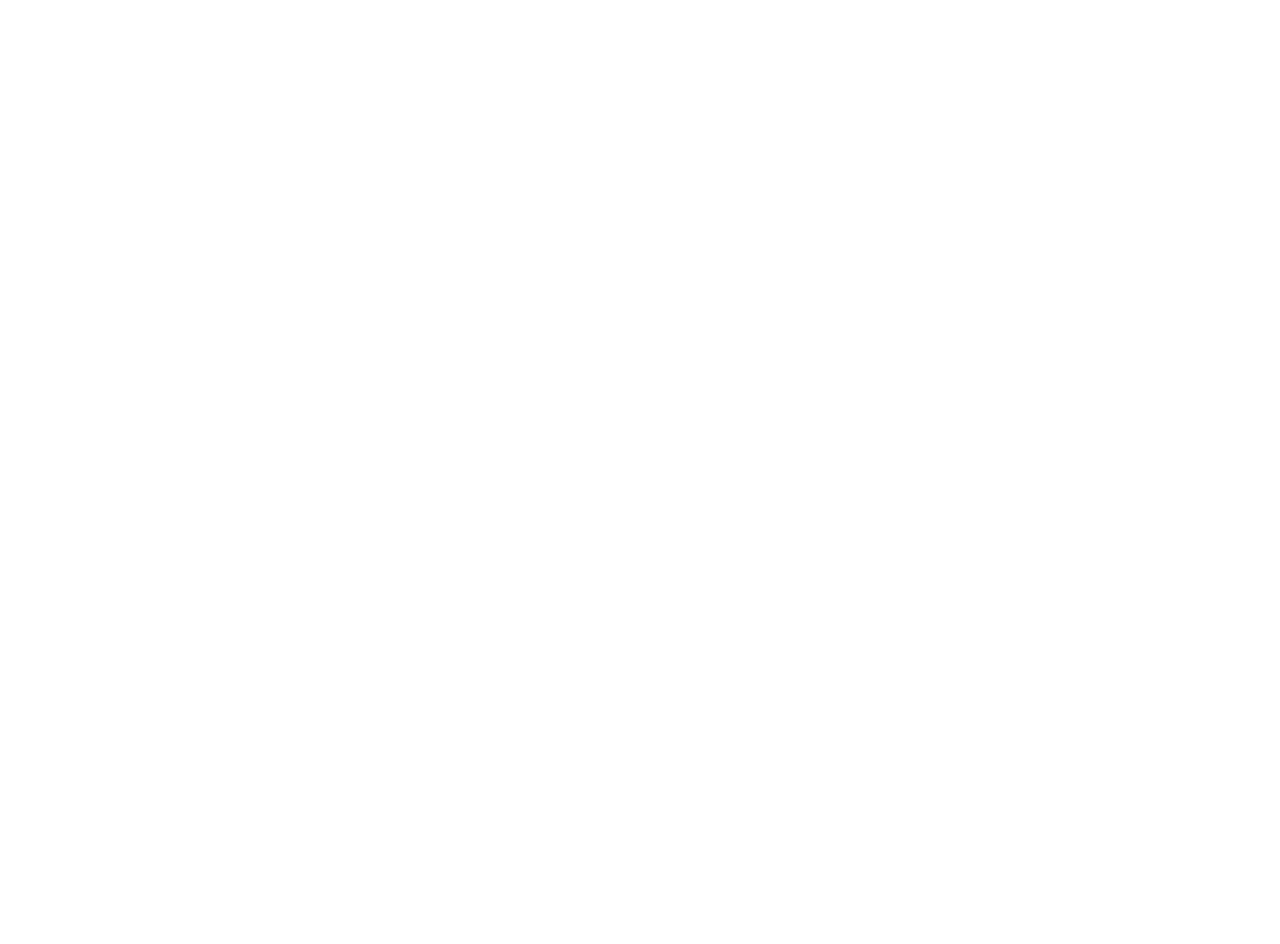
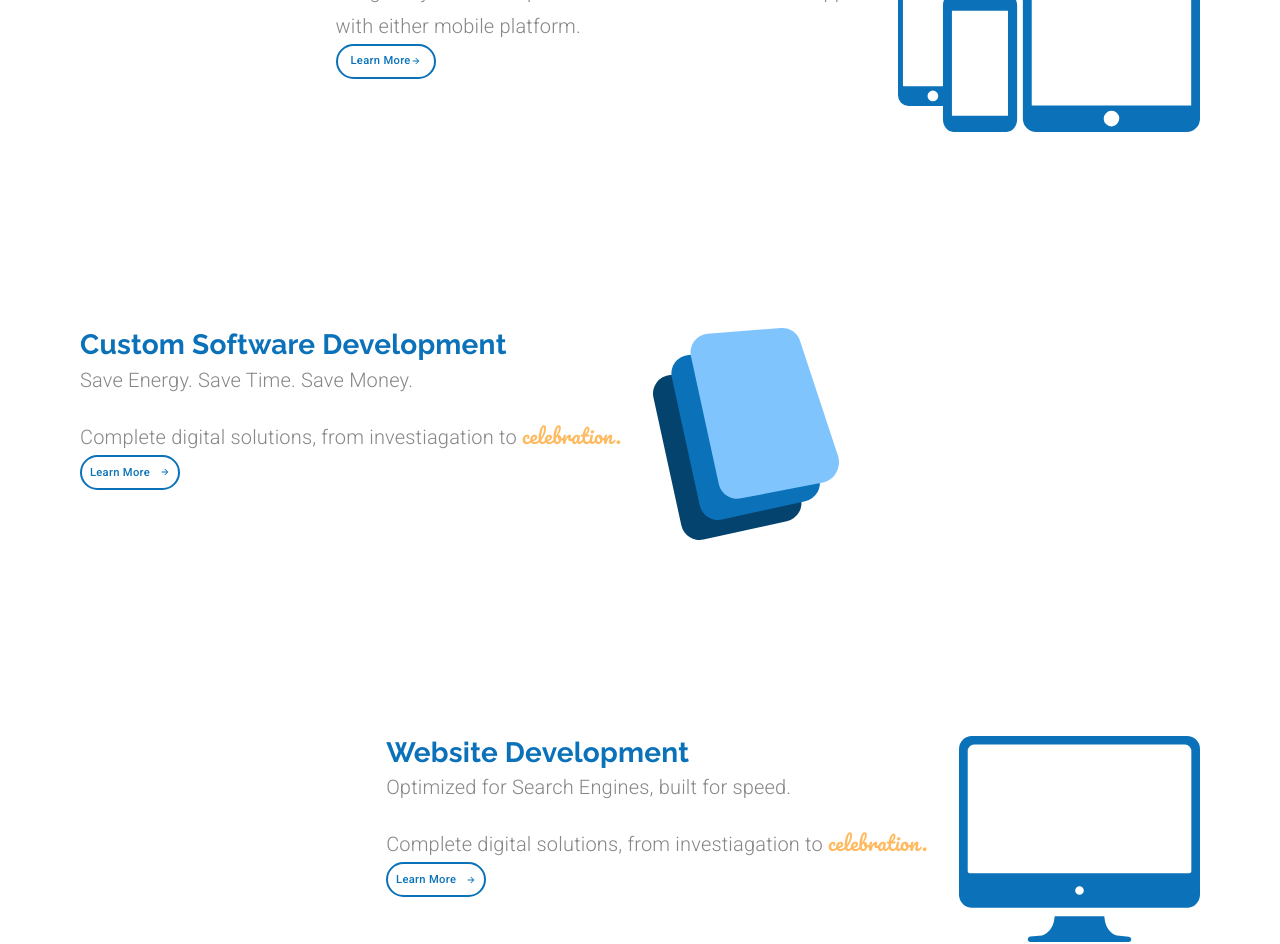
Before and after one commit to jeromeski/aceevolution, a React (Create React App) app: page /services in a window 1280 px wide. Shown: the part 420-1364 px from the top of the page. Before the commit the page ends 800 px from the top, so only its background shows below. Built offline with nearby package versions, Linux system fonts and the light colour scheme.

Commit message:
Service Page Setup

```diff
--- a/src/components/App.js
+++ b/src/components/App.js
@@ -5,6 +5,7 @@
 import { ThemeProvider } from '@material-ui/styles';
 import theme from './ui/Theme';
 import LandingPage from './LandingPage';
+import Services from './Services';
 
 function App() {
   const [selectedIndex, setSelectedIndex] = useState(0);
@@ -30,7 +31,17 @@
               />
             )}
           />
-          <Route exact path='/services' component={() => <div>Services</div>} />
+          <Route
+            exact
+            path='/services'
+            render={props => (
+              <Services
+                {...props}
+                setValue={setValue}
+                setSelectedIndex={setSelectedIndex}
+              />
+            )}
+          />
           <Route
             exact
             path='/customsoftware'
--- /dev/null
+++ b/src/components/Services.js
@@ -0,0 +1,194 @@
+import React from 'react';
+import { Link } from 'react-router-dom';
+import { makeStyles, useTheme } from '@material-ui/styles';
+import { useMediaQuery, Grid, Typography, Button } from '@material-ui/core';
+import ButtonArrow from './ui/ButtonArrow';
+import customSoftwareIcon from '../assets/Custom Software Icon.svg';
+import mobileAppsIcon from '../assets/mobileIcon.svg';
+import websitesIcon from '../assets/websiteIcon.svg';
+
+const useStyles = makeStyles(theme => ({
+  specialText: {
+    fontFamily: 'Pacifico',
+    color: theme.palette.common.orange
+  },
+  subtitle: {
+    marginBottom: '1em'
+  },
+  icon: {
+    marginLeft: '2em',
+    [theme.breakpoints.down('xs')]: {
+      marginLeft: 0
+    }
+  },
+  serviceContainer: {
+    marginTop: '12em',
+    [theme.breakpoints.down('sm')]: {
+      padding: 25
+    }
+  },
+  learnButton: {
+    ...theme.typography.learnButton,
+    fontSize: '0.7rem',
+    height: 35,
+    padding: 5,
+    width: 100,
+    [theme.breakpoints.down('sm')]: {
+      marginBottom: '2em'
+    }
+  }
+}));
+
+const Services = props => {
+  const classes = useStyles();
+  const theme = useTheme();
+  const matchesSM = useMediaQuery(theme.breakpoints.down('sm'));
+
+  return (
+    <Grid container direction='column'>
+      <Grid item>
+        {/**------iOS/Android Block ------ */}
+        <Grid
+          container
+          direction='row'
+          justify={matchesSM ? 'center' : 'flex-end'}
+          className={classes.serviceContainer}>
+          <Grid
+            item
+            style={{
+              textAlign: matchesSM ? 'center' : undefined
+            }}>
+            <Typography variant='h4'>iOS/Android App Development</Typography>
+            <Typography variant='subtitle1' className={classes.subtitle}>
+              Extend Functionality. Extend Access. Increase Engagement.
+            </Typography>
+            <Typography variant='subtitle1'>
+              Integrate your web experience or create a standalone app{' '}
+              {matchesSM ? null : <br />} with either mobile platform.
+            </Typography>
+            <Button
+              onClick={() => {
+                props.setValue(1);
+                props.setSelectedIndex(2);
+              }}
+              component={Link}
+              to='/mobileapps'
+              variant='outlined'
+              className={classes.learnButton}>
+              Learn More
+              <ButtonArrow
+                width={10}
+                height={10}
+                fill={theme.palette.common.blue}
+              />
+            </Button>
+          </Grid>
+          <Grid item style={{ marginRight: matchesSM ? 0 : '5em' }}>
+            <img
+              className={classes.icon}
+              alt='mobile phone icon'
+              src={mobileAppsIcon}
+            />
+          </Grid>
+        </Grid>
+      </Grid>
+      <Grid item>
+        {/**------Custom Software Block ------ */}
+        <Grid
+          container
+          direction='row'
+          justify={matchesSM ? 'center' : undefined}
+          className={classes.serviceContainer}>
+          <Grid
+            item
+            style={{
+              marginLeft: matchesSM ? 0 : '5em',
+              textAlign: matchesSM ? 'center' : undefined
+            }}>
+            <Typography variant='h4'>Custom Software Development</Typography>
+            <Typography variant='subtitle1' className={classes.subtitle}>
+              Save Energy. Save Time. Save Money.
+            </Typography>
+            <Typography variant='subtitle1'>
+              Complete digital solutions, from investiagation to{' '}
+              <span className={classes.specialText}>celebration.</span>
+            </Typography>
+            <Button
+              onClick={() => {
+                props.setValue(1);
+                props.setSelectedIndex(1);
+              }}
+              component={Link}
+              to='/customsoftware'
+              variant='outlined'
+              className={classes.learnButton}>
+              <span style={{ marginRight: 10 }}>Learn More</span>
+              <ButtonArrow
+                width={10}
+                height={10}
+                fill={theme.palette.common.blue}
+              />
+            </Button>
+          </Grid>
+          <Grid item>
+            <img
+              className={classes.icon}
+              alt='custom software icon'
+              src={customSoftwareIcon}
+            />
+          </Grid>
+        </Grid>
+      </Grid>
+      <Grid item>
+        {/**------ Website Block ------ */}
+        <Grid
+          container
+          direction='row'
+          justify={matchesSM ? 'center' : 'flex-end'}
+          className={classes.serviceContainer}>
+          <Grid
+            item
+            style={{
+              textAlign: matchesSM ? 'center' : undefined
+            }}>
+            <Typography variant='h4'>Website Development</Typography>
+            <Typography variant='subtitle1' className={classes.subtitle}>
+              Optimized for Search Engines, built for speed.
+            </Typography>
+            <Typography variant='subtitle1'>
+              Complete digital solutions, from investiagation to{' '}
+              <span className={classes.specialText}>celebration.</span>
+            </Typography>
+            <Button
+              onClick={() => {
+                props.setValue(1);
+                props.setSelectedIndex(3);
+              }}
+              component={Link}
+              to='/websites'
+              variant='outlined'
+              className={classes.learnButton}>
+              <span style={{ marginRight: 10 }}>Learn More</span>
+              <ButtonArrow
+                width={10}
+                height={10}
+                fill={theme.palette.common.blue}
+              />
+            </Button>
+          </Grid>
+          <Grid item
+              style={{marginRight: matchesSM ? 0 : '5em',}}
+          >
+            <img
+              className={classes.icon}
+              alt='website icon'
+              src={websitesIcon}
+            />
+          </Grid>
+        </Grid>
+      </Grid>
+    </Grid>
+  );
+};
+
+export default Services;
```
